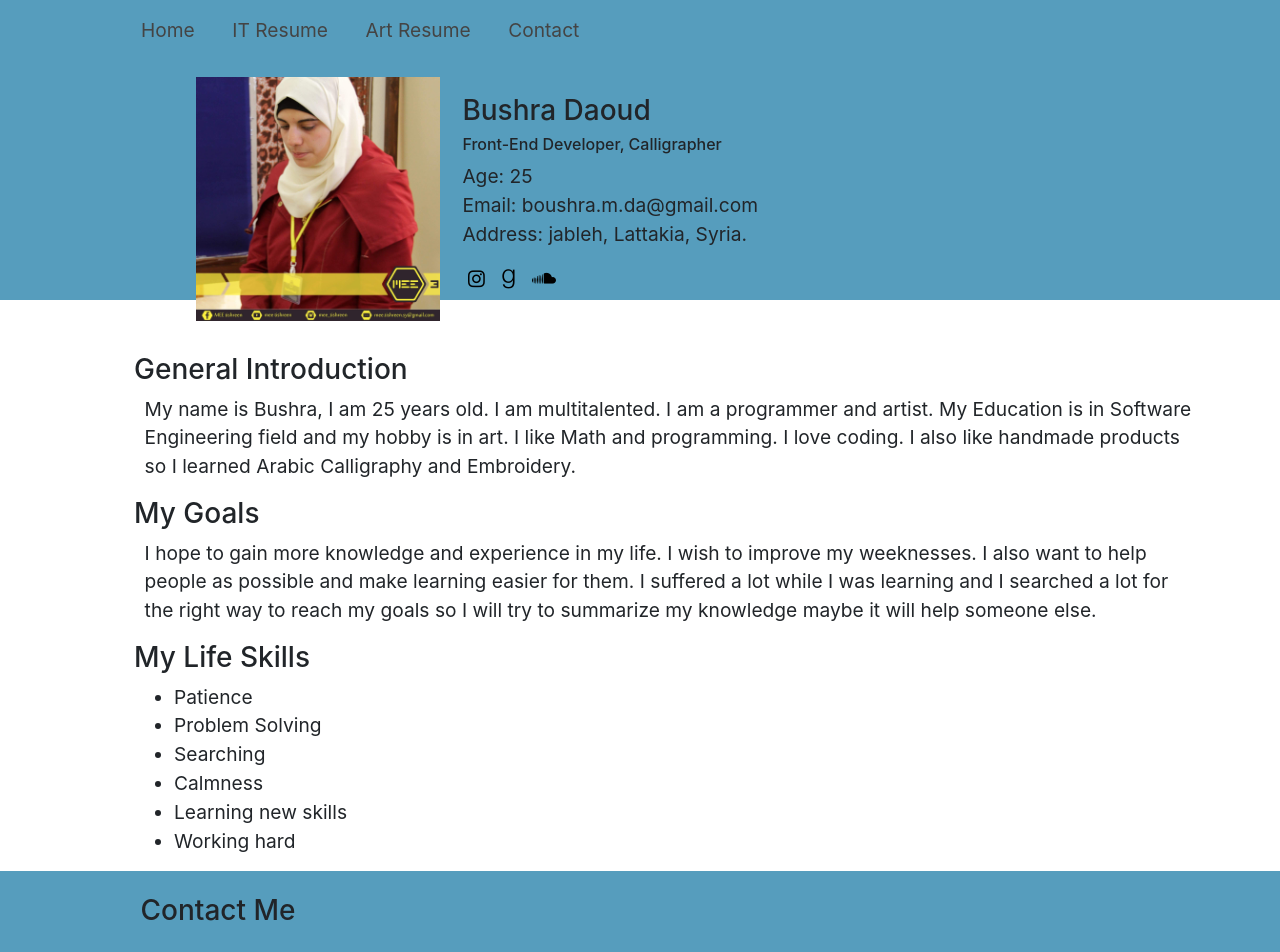
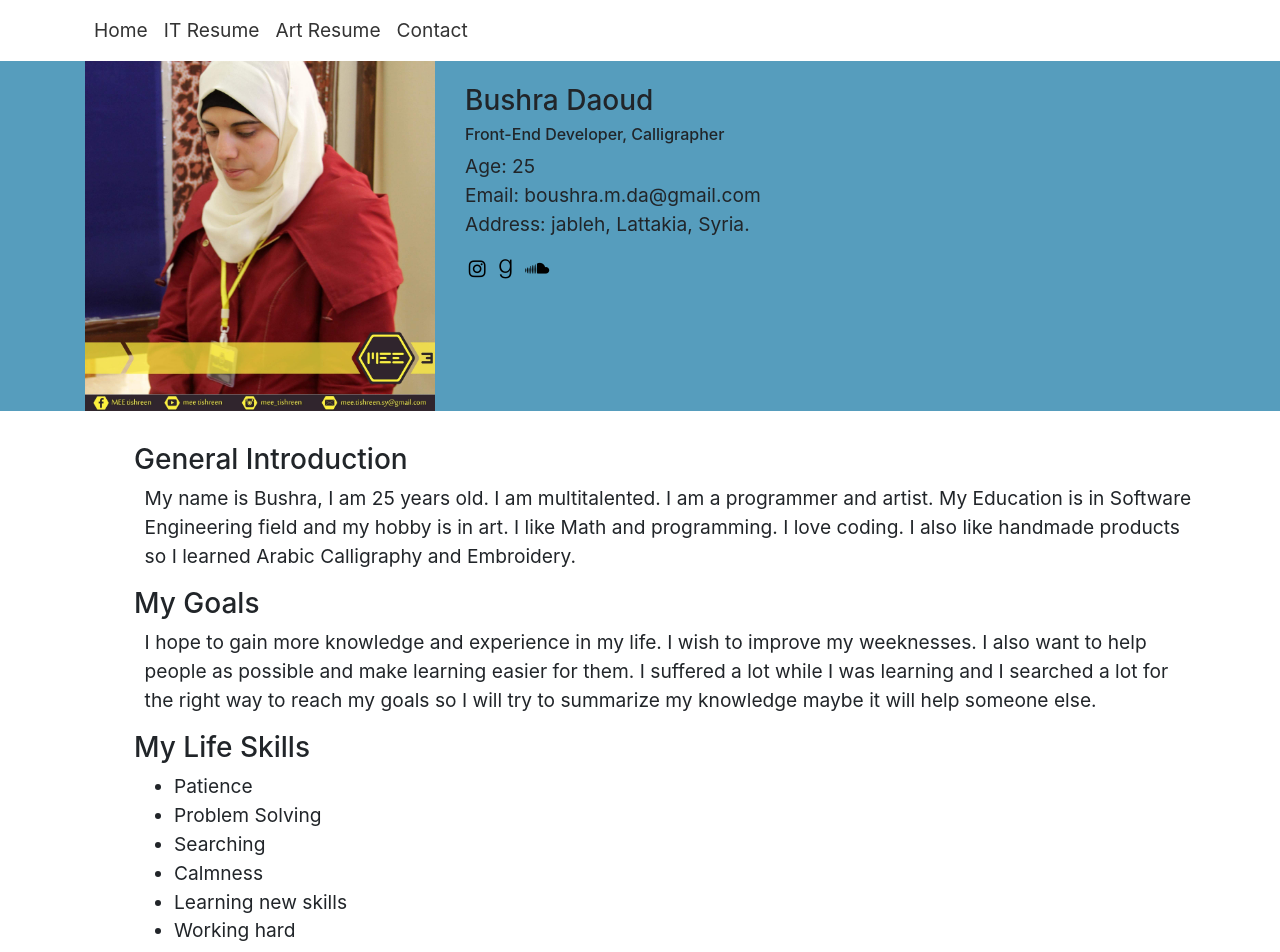
Before and after one commit to BushraDa/FirstResume, a plain HTML site: page index.html in a window 1280 px wide. Shown: the top 952 px of the page. Drawn offline with nearby package versions, Linux system fonts and the light colour scheme.

Commit message:
fixing header

```diff
--- a/css/style.css
+++ b/css/style.css
@@ -5,41 +5,20 @@ body {
 
 header, footer {
 	background-color: #569dbd;
-	height: 300px;
+
 }
 
-header nav ul {
-	list-style-type: none;
-}
-
-header nav li {
-	display: inline-block;
-	padding: 1.5% 1.5%;
-}
-
-header nav a {
-	text-decoration: none;
-	color: #444444;
-}
-
-header .myInfo {
-	padding-bottom: 2%;
+nav a {
+	color: #333333;
 }
 
 header .myInfo .info {
-	padding-top: 1.5%;
+	padding-top: 2%;
 }
 
 header .myInfo .info i{
 	color: black;
 	padding: 0.5%;
-}
-
-header .myInfo img {
-	float: left;
-	margin-left: 10%;
-	margin-right: 2%;
-	max-width: 22%;
 }
 
 div.resume {
@@ -91,3 +70,8 @@ footer form textarea {
 	width: 30%;
 	height: 100px;
 }
+
+
+@media only screen and (max-width: 575px) {
+
+}
--- a/index.html
+++ b/index.html
@@ -8,20 +8,32 @@
 </head>
 <body>
 
+	<nav class="navbar navbar-expand-lg container">
+	  	<button class="navbar-toggler" type="button" data-toggle="collapse" data-target="#navbarSupportedContent" aria-controls="navbarSupportedContent" aria-expanded="false" aria-label="Toggle navigation">
+	    	<span class="navbar-toggler-icon">
+	    		<i class="fas fa-bars"></i>
+	    	</span>
+	  	</button>
+
+	  	<div class="collapse navbar-collapse" id="navbarSupportedContent">
+			<ul class="navbar-nav mr-auto">
+				<li class="nav-item active">
+					<a href="#" class="nav-link">Home</a></li>
+				<li class="nav-item">
+					<a href="ItResume.html" class="nav-link">IT Resume</a></li>
+				<li class="nav-item">
+					<a href="artResume.html" class="nav-link">Art Resume</a></li>
+				<li class="nav-item">
+					<a href="#contactMe" class="nav-link">Contact</a></li>
+			</ul>
+		</div>
+	</nav>
+
 	<header>
-	<div class="container">
-		<nav>
-			<ul>
-				<li><a href="#" class="active">Home</a></li>
-				<li><a href="ItResume.html">IT Resume</a></li>
-				<li><a href="artResume.html">Art Resume</a></li>
-				<li><a href="#contactMe">Contact</a></li>
-			</ul>
-		</nav>
-
-		<div class="myInfo">
-			<img src="images/profile.jpg" alt="profile picture">
-			<div class="info">
+		<div class="container myInfo">
+			<div class="row">
+			<img class="col-lg-4 col-md-5 col-sm-5" src="images/profile.jpg" alt="profile picture">
+			<div class="info col">
 				<h3>Bushra Daoud</h3>
 				<h6>Front-End Developer, Calligrapher</h6>
 				<div class="cotactInfo">
@@ -40,8 +52,8 @@
 					</div>
 				</div>
 			</div>
+			</div>
 		</div>
-	</div>
 	</header>
 
 	<div class="container resume">
```
Also changed, not shown: ItResume.html (+1 -0 lines), artResume.html (+1 -0 lines), 1 other file.
